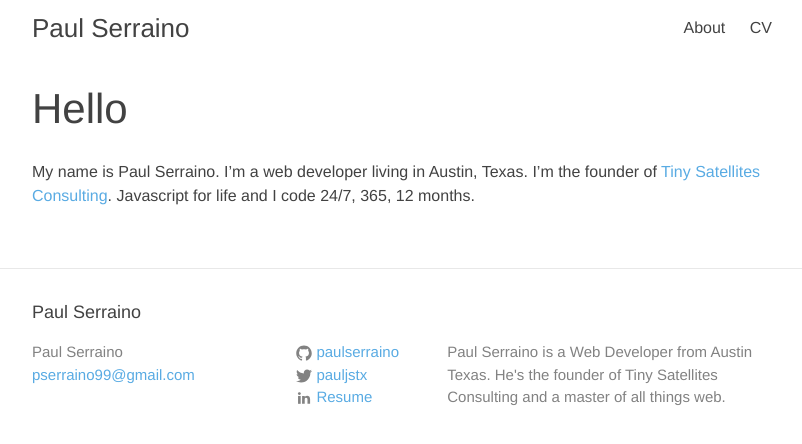
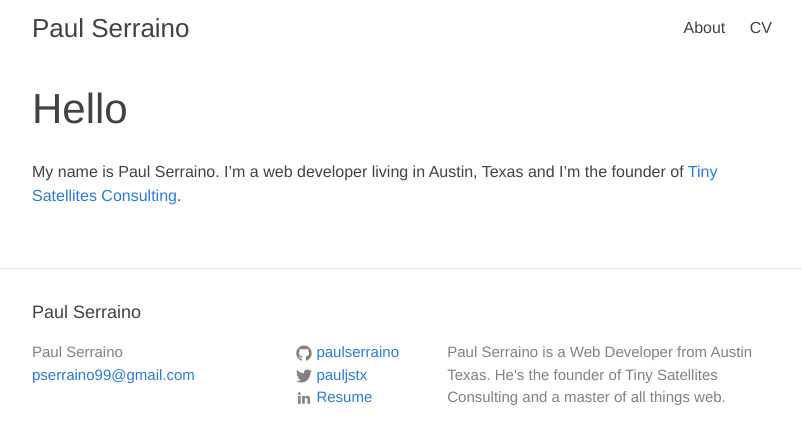
Before and after one commit to paulserraino/paulserraino.com, a Jekyll site: the page built from about.md, in a window 1280 px wide. Shown: the top 444 px of the page, without its empty margins (238-1040 px from the left). Built offline with Jekyll 4.4.1, drawn with Linux system fonts in a browser that asks for light colours; nearby versions of some CDN libraries.

Commit message:
design updates

```diff
--- a/about.md
+++ b/about.md
@@ -4,4 +4,4 @@ title: Hello
 linktext: About
 permalink: /about/
 ---
-My name is Paul Serraino. I'm a web developer living in Austin, Texas. I'm the founder of [Tiny Satellites Consulting](http://www.tinysatellites.com). Javascript for life and I code 24/7, 365, 12 months.
+My name is Paul Serraino. I'm a web developer living in Austin, Texas and I'm the founder of [Tiny Satellites Consulting](http://www.tinysatellites.com).
--- a/assets/styles/_cv.scss
+++ b/assets/styles/_cv.scss
@@ -1,5 +1,5 @@
 
-$cv-primary-color: #59ABE3;
+$cv-primary-color: $brand-color;
 
 // Header
 .cv-header {
@@ -11,13 +11,13 @@ $cv-primary-color: #59ABE3;
     background-size: cover;
     width: 100%;
     left: 0;
-    top: 160px;
+    top: 58px;
     background-image: url('/assets/images/dev.jpeg');
     color: #fff;
 }
 
 .cv-header-container {
-    height: 255px;
+    height: 115px;
 }
 
 .cv-header .cv-header-name {
@@ -28,7 +28,8 @@ $cv-primary-color: #59ABE3;
 
 .cv-header-links {
     position: relative;
-    top: -30px;
+    text-align: right;
+    top: 180px;
 }
 
 .cv-header-links a {
--- a/assets/styles/_layout.scss
+++ b/assets/styles/_layout.scss
@@ -177,6 +177,7 @@
  * Page content
  */
 .page-content {
+    background-color: #fff;
     padding: $spacing-unit 0;
 }
 
--- a/assets/styles/_syntax-highlighting.scss
+++ b/assets/styles/_syntax-highlighting.scss
@@ -3,7 +3,7 @@
  */
 .highlight {
     background: #fff;
-    box-shadow: 0px 1px 1px 0px #c1c1c1;
+    box-shadow: 0px 1px 1px 0px #D2D2D2;
     @extend %vertical-rhythm;
 
     .c     { color: #998; font-style: italic } // Comment
--- a/assets/styles/main.scss
+++ b/assets/styles/main.scss
@@ -15,8 +15,8 @@ $spacing-unit:     30px;
 
 $text-color:       #424242;
 $background-color: #ffffff;
-//$brand-color:      #2a7ae2;
-$brand-color:      #59ABE3;
+$brand-color:      #2a7ae2;
+//$brand-color:      #59ABE3;
 
 $grey-color:       #828282;
 $grey-color-light: lighten($grey-color, 40%);
```
Also changed, not shown: cv.html.md (+1 -2 lines).
